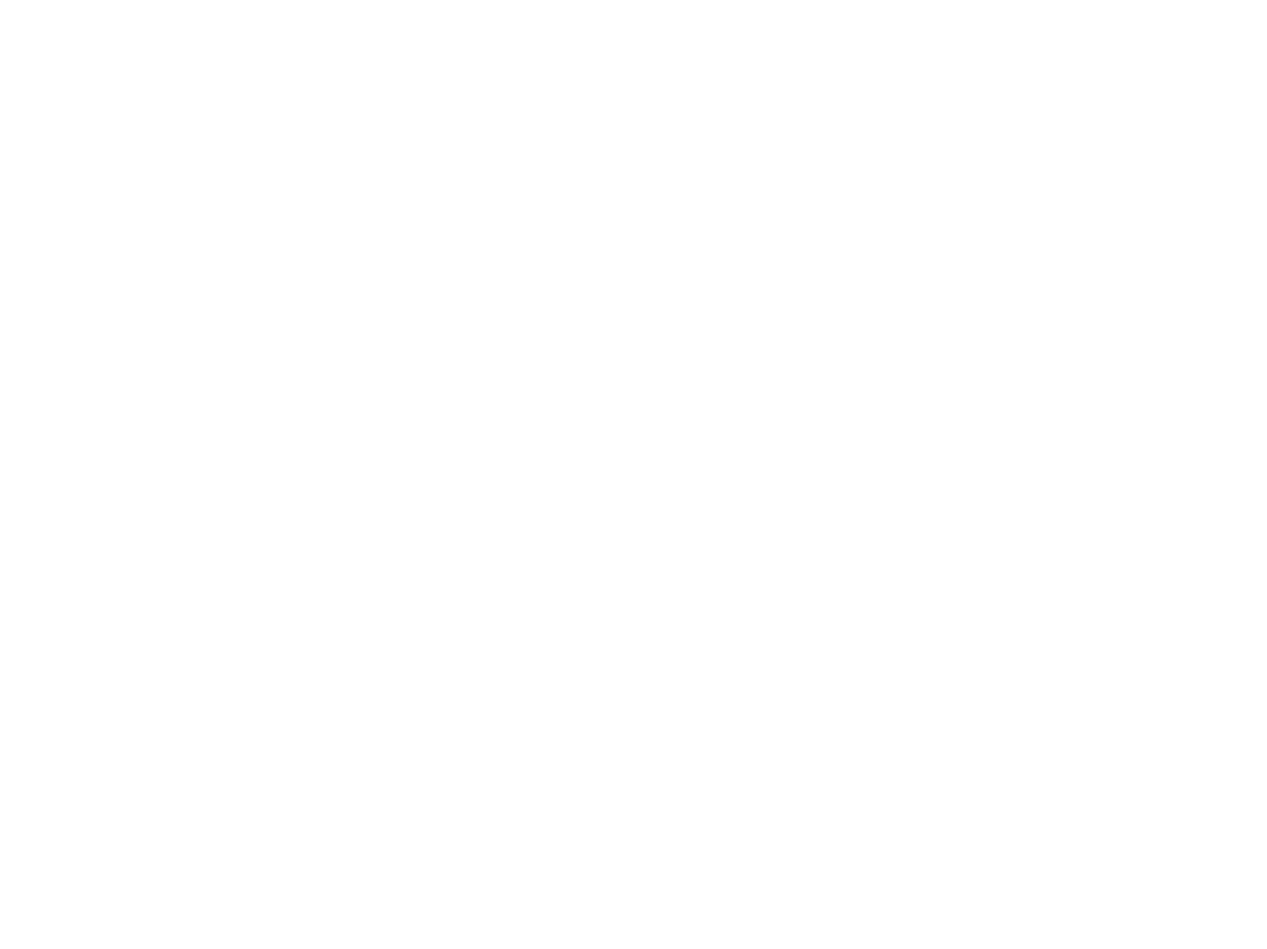
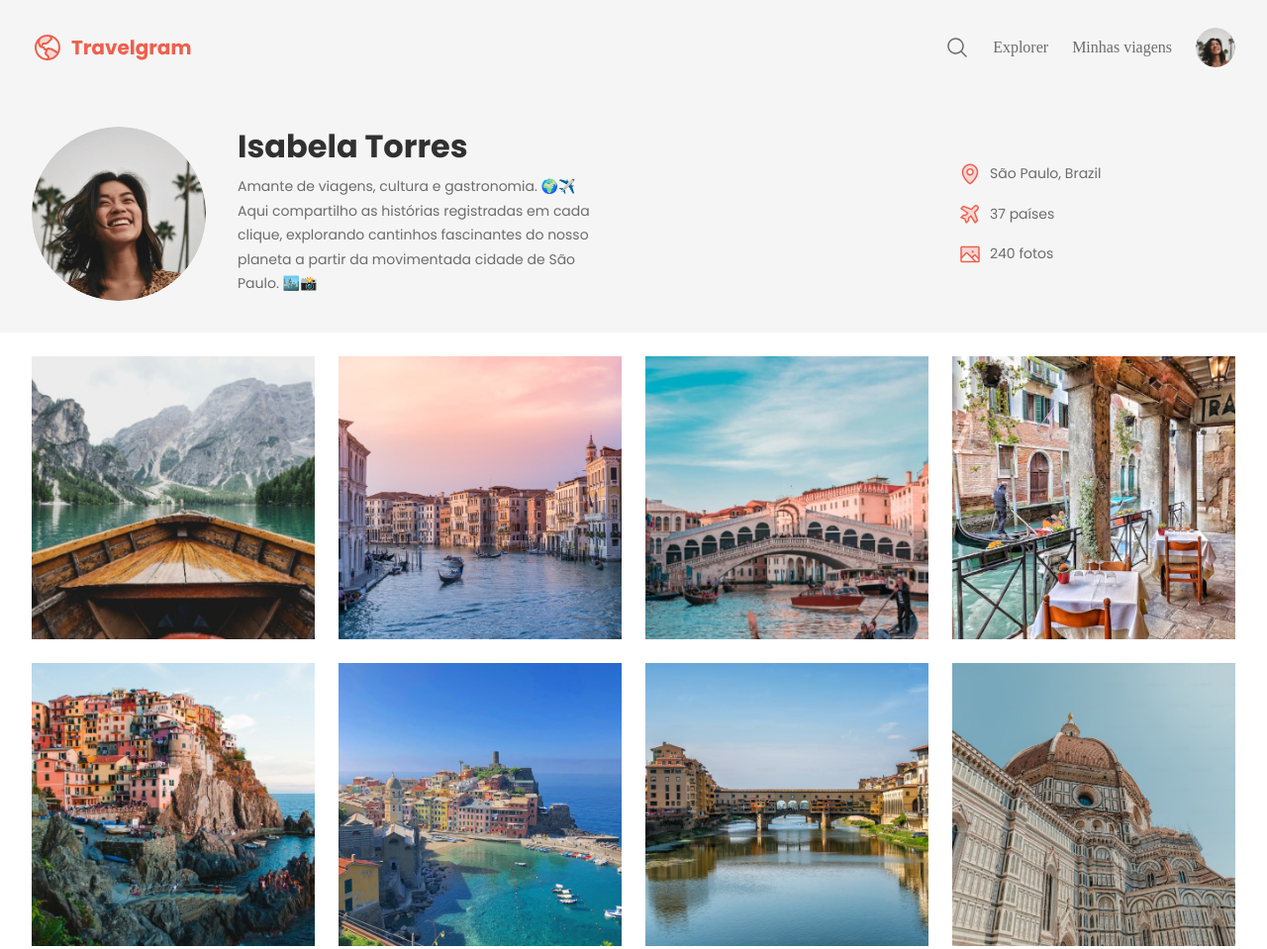
Before and after one commit to lumoura0/travelgram, a plain HTML site: page index.html in a window 1280 px wide. Shown: the top 959 px of the page at 99% size. Before the commit the page ends 800 px from the top, so only its background shows below. Drawn offline with Linux system fonts and the light colour scheme.

Commit message:
final project

```diff
--- a/index.html
+++ b/index.html
@@ -10,11 +10,80 @@
     <title>TRAVELGRAM</title>
     <link rel="stylesheet" href="styles/index.css">
     <link href="https://fonts.googleapis.com/css2?family=Poppins:wght@400;700&display=swap" rel="stylesheet">
-
 </head>
 
 <body>
-
+    <div class="bg-surface-color">
+        <nav class="container">
+            <a href="#" id="logo">
+                <img src="assets/Logo.svg" alt="Logomarca">
+            </a>
+            <ul id="primary-menu">
+                <li>
+                    <a href="#">
+                        <img src="assets/icons/MagnifyingGlass.svg" alt="Ícone de lupa">
+                    </a>
+                </li>
+                <li><a href="#">Explorer</a></li>
+                <li><a href="#">Minhas viagens</a></li>
+                <li><a href="#">
+                        <img src="assets/Profile pic.png" alt="">
+                    </a></li>
+            </ul>
+        </nav>
+        <header>
+            <div class="container">
+                <div id="profile">
+                    <img src="assets/Profile pic.png" alt="">
+                    <div>
+                        <h1>Isabela Torres</h1>
+                        <p>Amante de viagens, cultura e gastronomia. 🌍✈️ <br>
+                            Aqui compartilho as histórias registradas em cada clique, explorando cantinhos fascinantes
+                            do nosso planeta a partir da movimentada cidade de São Paulo. 🏙️📸</p>
+                    </div>
+                </div>
+                <ul id="info">
+                    <li>
+                        <img src="assets/icons/MapPin.svg" alt="">
+                        <span>São Paulo, Brazil</span>
+                    </li>
+                    <li>
+                        <img src="assets/icons/AirplaneTilt.svg" alt="">
+                        <span>37 países</span>
+                    </li>
+                    <li>
+                        <img src="assets/icons/Image.svg" alt="">
+                        <span>240 fotos</span>
+                    </li>
+                </ul>
+            </div>
+        </header>
+    </div>
+    <main class="container">
+        <img src="assets/Image 01.png" alt="...">
+        <img src="assets/Image 02.png" alt="...">
+        <img src="assets/Image 03.png" alt="...">
+        <img src="assets/Image 04.png" alt="...">
+        <img src="assets/Image 05.png" alt="...">
+        <img src="assets/Image 06.png" alt="...">
+        <img src="assets/Image 07.png" alt="...">
+        <img src="assets/Image 08.png" alt="...">
+        <img src="assets/Image 09.png" alt="...">
+        <img src="assets/Image 10.png" alt="...">
+        <img src="assets/Image 11.png" alt="...">
+        <img src="assets/Image 12.png" alt="...">
+    </main>
+    <footer class="container">
+        <span>
+            Travelgram &copy; 2025
+        </span>
+        <span>
+            Termos de uso
+        </span>
+        <span>
+            Política de privacidade
+        </span>
+    </footer>
 </body>
 
 </html>
--- /dev/null
+++ b/styles/footer.css
@@ -0,0 +1,9 @@
+footer {
+    display:  flex;
+    gap: 24px;
+    padding-block: 24px;
+}
+
+footer span:nth-child(1) {
+    margin-right: auto;
+}
--- a/styles/global.css
+++ b/styles/global.css
@@ -23,6 +23,25 @@
 body {
     background-color: var(--background-color);
     color: var(--text-color-secondary);
-    font-family: var(--font-family);
-    font-size: var(--text-lg);
+    font: var(--text);
 }
+
+a {
+    text-decoration: none;
+    color: inherit;
+}
+
+a:hover {
+    color: var(--brand-color);
+    text-decoration: underline;
+}
+
+.container {
+    padding-inline: 32px;
+    max-width: 1280px;
+    margin-inline: auto;
+}
+
+.bg-surface-color {
+    background-color: var(--surface-color);
+}
--- /dev/null
+++ b/styles/header.css
@@ -0,0 +1,48 @@
+header {
+    padding-block: 32px;
+    font: var(--text-md);
+}
+
+header .container {
+    display: flex;
+    justify-content: space-between;
+    align-items: center;
+}
+
+#profile {
+    display: flex;
+    gap: 32px;
+}
+
+#profile > div {
+    max-width: 384px;
+}
+
+#profile h1 {
+    font: var(--text-lg);
+    color: var(--text-color-primary);
+    margin-bottom: 8px;
+}
+
+#profile img {
+    width: 176px;
+    height: 176px;
+    object-fit: cover;
+    border-radius: 50%;
+}
+
+#info {
+    list-style: none;
+
+    display: flex;
+    flex-direction: column;
+    gap: 16px;
+
+    width: 280px;
+}
+
+#info li {
+    display: flex;
+    align-items: center;
+    gap: 8px;
+}
--- a/styles/index.css
+++ b/styles/index.css
@@ -1 +1,5 @@
 @import url(global.css);
+@import url(nav.css);
+@import url(header.css);
+@import url(main.css);
+@import url(footer.css);
--- /dev/null
+++ b/styles/main.css
@@ -0,0 +1,18 @@
+main {
+    display: flex;
+    flex-wrap: wrap;
+    gap: 24px;
+    padding-block: 24px;
+}
+
+main img {
+    width: 286px;
+    height: 286px;
+    object-fit: cover;
+    cursor: pointer;
+}
+
+main img:hover {
+    transition: all ease-in-out 0.3s;
+          scale: 1.1;
+}
--- /dev/null
+++ b/styles/nav.css
@@ -0,0 +1,25 @@
+nav {
+    display: flex;
+    justify-content: space-between;
+    align-items: center;
+
+    line-height: 0;
+    padding-block: 20px;
+
+}
+
+nav ul {
+    list-style: none;
+    display: flex;
+    align-items: center;
+    gap: 24px;
+
+    padding-block: 8px;
+}
+
+nav ul li:last-child img {
+    width: 40px;
+    height: 40px;
+    object-fit: cover;
+    border-radius: 50%;
+}
```
Also changed, not shown: assets/Profile pic.png (added), assets/icons/AirplaneTilt.svg (renamed from assets/AirplaneTilt.svg), assets/icons/Image.svg (renamed from assets/Image.svg), assets/icons/MagnifyingGlass.svg (renamed from assets/MagnifyingGlass.svg), assets/icons/MapPin.svg (renamed from assets/MapPin.svg).
